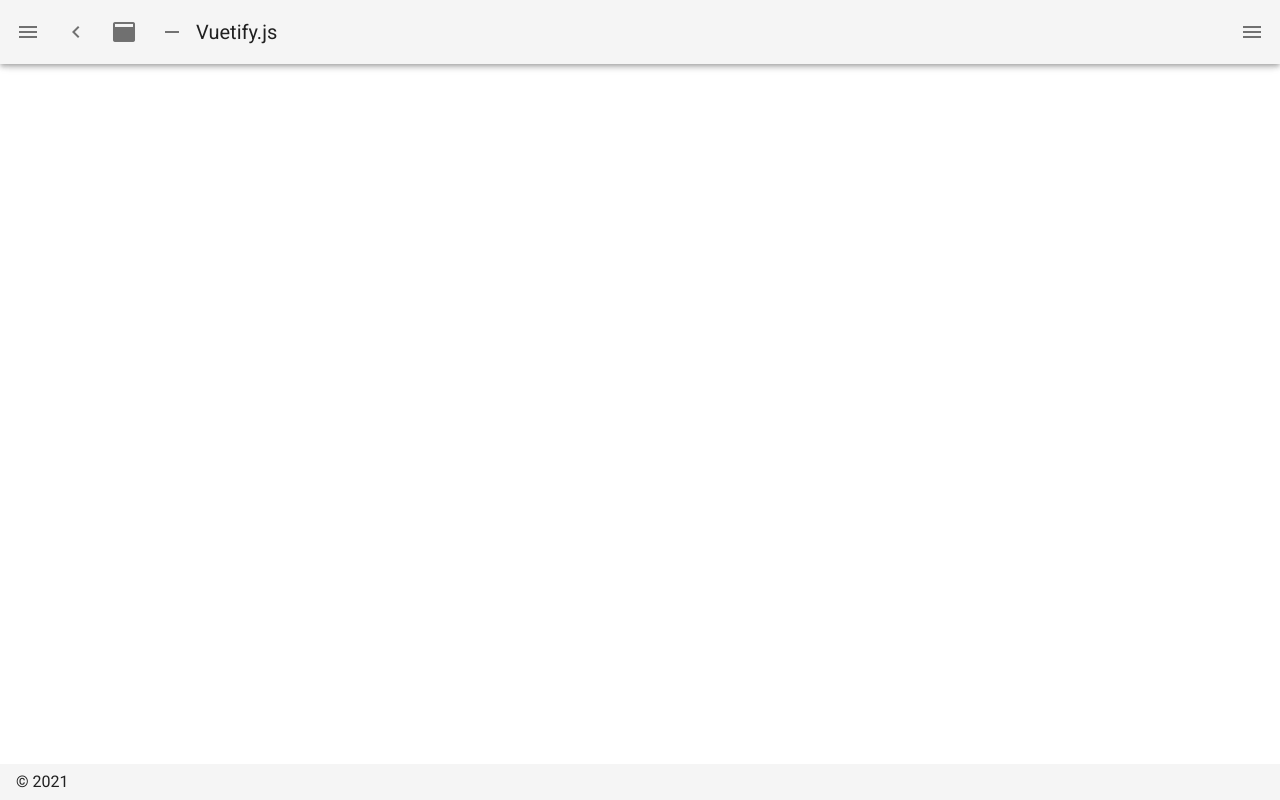
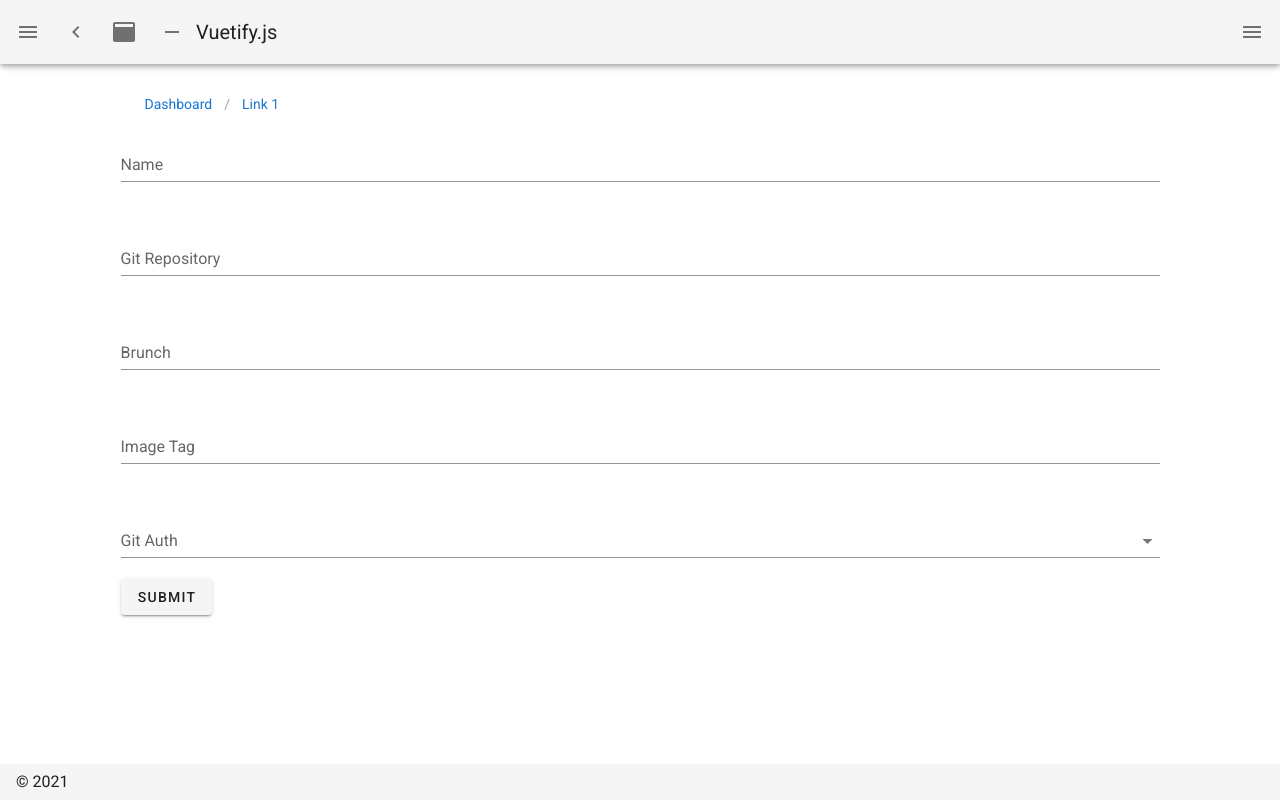
Before and after one commit to n-guitar/build-ops-container-ui, a Nuxt app: page /create in a window 1280 px wide. Before the commit this address had no page. Built offline with nearby package versions, Linux system fonts and the light colour scheme.

Commit message:
formからレコード追加機能の追加

```diff
--- /dev/null
+++ b/pages/create.vue
@@ -0,0 +1,73 @@
+<template>
+  <v-layout column justify-center align-center>
+    <v-flex>
+      <BreadCrumbs />
+      <div class="fetchForm">
+        <v-form>
+          <v-row>
+            <v-col cols="12">
+              <v-text-field v-model="buildname" label="Name"></v-text-field>
+            </v-col>
+            <v-col cols="12">
+              <v-text-field
+                v-model="gitrepo"
+                label="Git Repository"
+              ></v-text-field>
+            </v-col>
+
+            <v-col cols="12">
+              <v-text-field v-model="branch" label="Brunch"></v-text-field>
+            </v-col>
+            <v-col cols="12">
+              <v-text-field v-model="imgtag" label="Image Tag"></v-text-field>
+            </v-col>
+            <v-col cols="12">
+              <v-select :items="git_auth" label="Git Auth"></v-select>
+            </v-col>
+          </v-row>
+          <v-btn @click="fetchNewBuildSettings">
+            submit
+          </v-btn>
+        </v-form>
+      </div>
+    </v-flex>
+  </v-layout>
+</template>
+
+<script>
+import BreadCrumbs from '~/components/BreadCrumbs.vue'
+
+export default {
+  components: {
+    BreadCrumbs
+  },
+  data() {
+    return {
+      buildname: '',
+      gitrepo: '',
+      branch: '',
+      imgtag: '',
+      git_auth: ['aaaa', 'bbbb']
+    }
+  },
+  methods: {
+    async fetchNewBuildSettings() {
+      // eslint-disable-next-line prefer-const
+      let formData = new FormData()
+      formData.append('buildname', this.buildname)
+      formData.append('gitrepo', this.gitrepo)
+      formData.append('branch', this.branch)
+      formData.append('imgtag', this.imgtag)
+      console.log(this.imgtag)
+
+      await fetch('http://127.0.0.1:3009/api/v1/build', {
+        method: 'POST',
+        mode: 'cors',
+        body: formData
+      })
+        .then((response) => response.json())
+        .then((result) => console.log(result))
+    }
+  }
+}
+</script>
```
